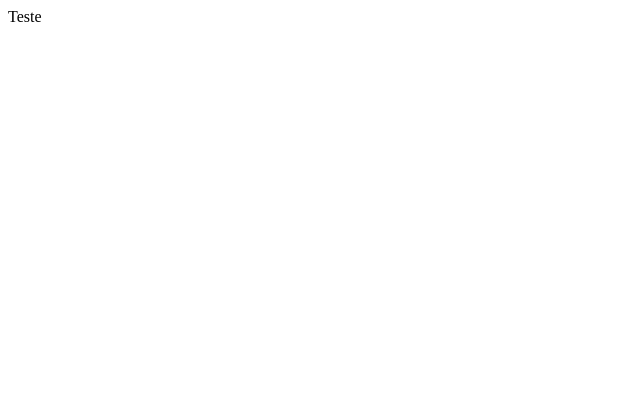
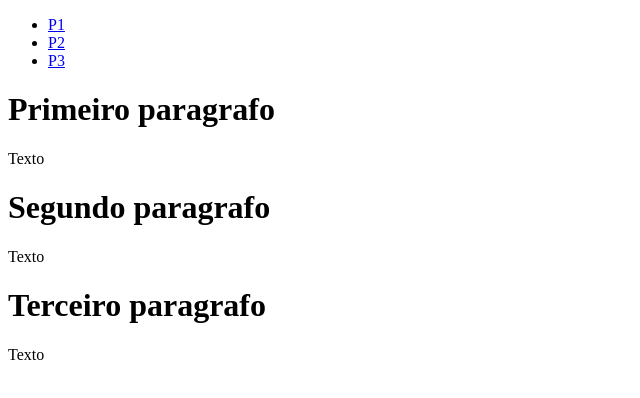
Before and after one commit to Luan-F/Luan-F.github.io, a plain HTML site: page index.html in a window 1280 px wide. Shown: the whole page, without its empty margins (0-640 px from the left). Drawn offline with Linux system fonts and the light colour scheme.

Commit message:
Update index.html

```diff
--- a/index.html
+++ b/index.html
@@ -1,8 +1,19 @@
+<!DOCTYPE html>
 <html>
-  <head>
-    <title>Teste</title>
-  </head>
-  <body>
-    Teste
-  </body>
+	<head>
+		<title>Teste</title>
+	</head>
+	<body>
+		<ul>
+			<li><a href="#P1">P1</a></li>
+			<li><a href="#P2">P2</a></li>
+			<li><a href="#P3">P3</a></li>
+		</ul>
+		<h1 id="P1">Primeiro paragrafo</h1>
+		<p>Texto</p>
+		<h1 id="P2">Segundo paragrafo</h1>
+		<p>Texto</p>
+		<h1 id="P3">Terceiro paragrafo</h1>
+		<p>Texto</p>
+	</body>
 </html>
```
